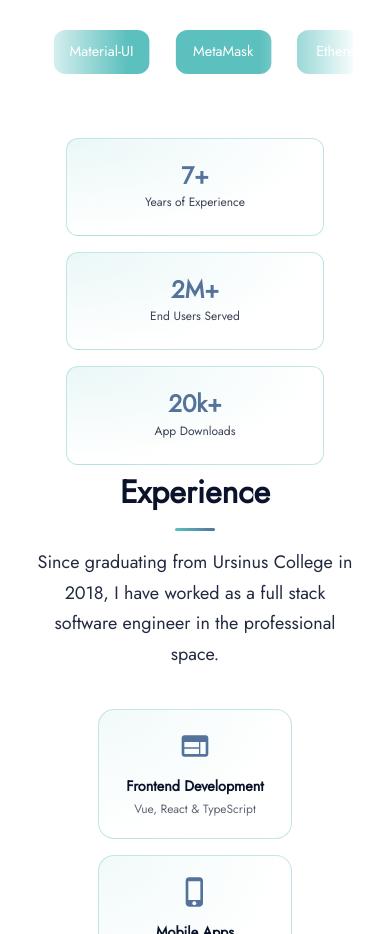
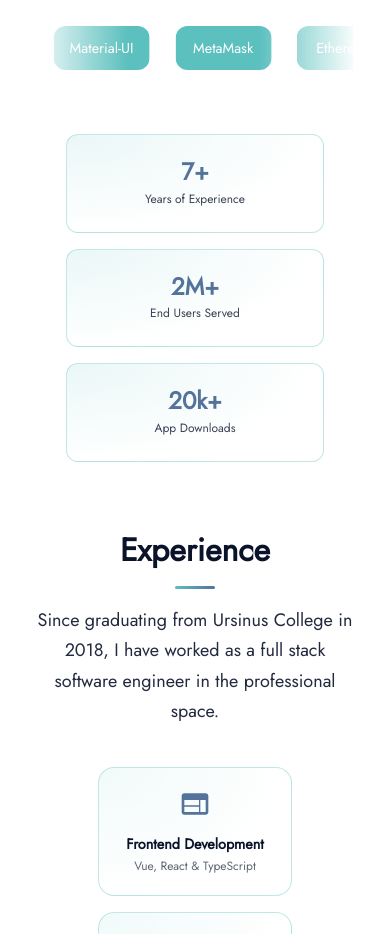
Before and after one commit to Maximilian-Oberholtzer/maximilian-portfolio, a React (Create React App) app: page / in a window 390 px wide. Shown: the part 1220-2154 px from the top of the page. Built offline with nearby package versions, Linux system fonts and the light colour scheme.

Commit message:
Fix spacing

```diff
--- a/src/components/sections/About.js
+++ b/src/components/sections/About.js
@@ -99,6 +99,11 @@ const StyledStatGrid = styled("div")(({ theme }) => ({
   width: "100%",
   [theme.breakpoints.down("sm")]: {
     marginTop: "4rem",
+    marginBottom: "4rem",
+  },
+  [theme.breakpoints.down("xs")]: {
+    marginTop: "4rem",
+    marginBottom: "4rem",
   },
 }));
 
--- a/src/components/sections/Experience.js
+++ b/src/components/sections/Experience.js
@@ -31,12 +31,11 @@ const StyledCarouselContainer = styled(Container)(({ theme }) => ({
   textAlign: "center",
   overflowX: "hidden",
   paddingBottom: "2rem",
+  marginBottom: "4rem",
   [theme.breakpoints.down("sm")]: {
-    marginBottom: "4rem",
     width: "85% !important",
   },
   [theme.breakpoints.down("xs")]: {
-    marginBottom: "4rem",
     width: "90% !important",
   },
 }));
```
